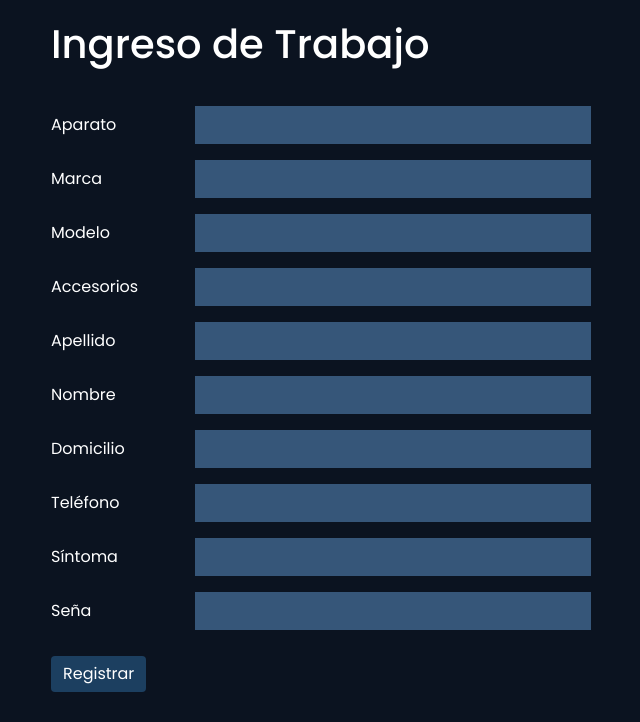
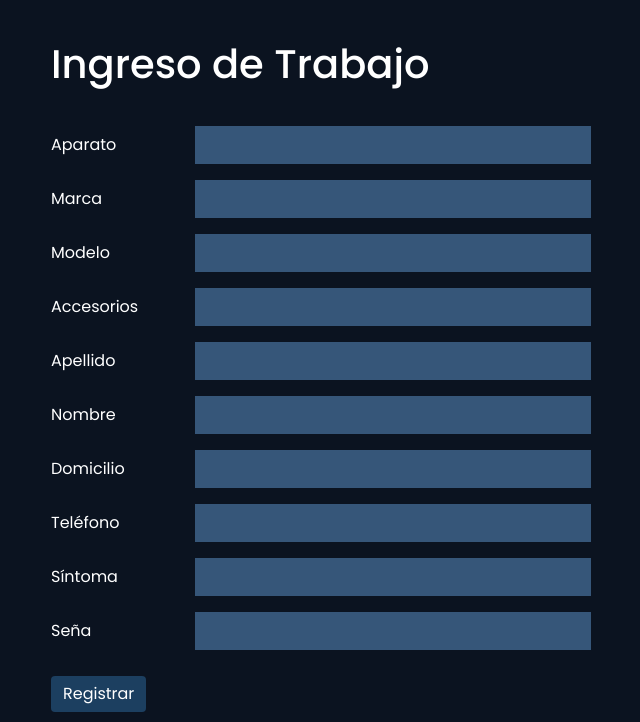
Before and after one commit to YamilaAS/radarElectronica, a CodeIgniter 4 app: template app/Views/vistaIngresoDeTrabajo.php in a window 1280 px wide. Shown: the part 85-807 px from the top of the page, without its empty margins (349-989 px from the left). Before the commit the page ends 777 px from the top, so only its background shows below. Run offline with PHP 8.4 and a stand-in for CodeIgniter, Linux system fonts and the light colour scheme; the template is opened without the code that fills it, so the values that code supplies are empty; some libraries are stand-ins or nearby versions.

Commit message:
se modifico el padin del titulo

```diff
--- a/public/css/ingresoDeTrabajo.css
+++ b/public/css/ingresoDeTrabajo.css
@@ -8,7 +8,7 @@
 }
 
 .titulo {
-    padding: 10px 0 30px 0;
+    padding: 30px 0 30px 0;
 }
 
 .form-control-plaintext {
```
